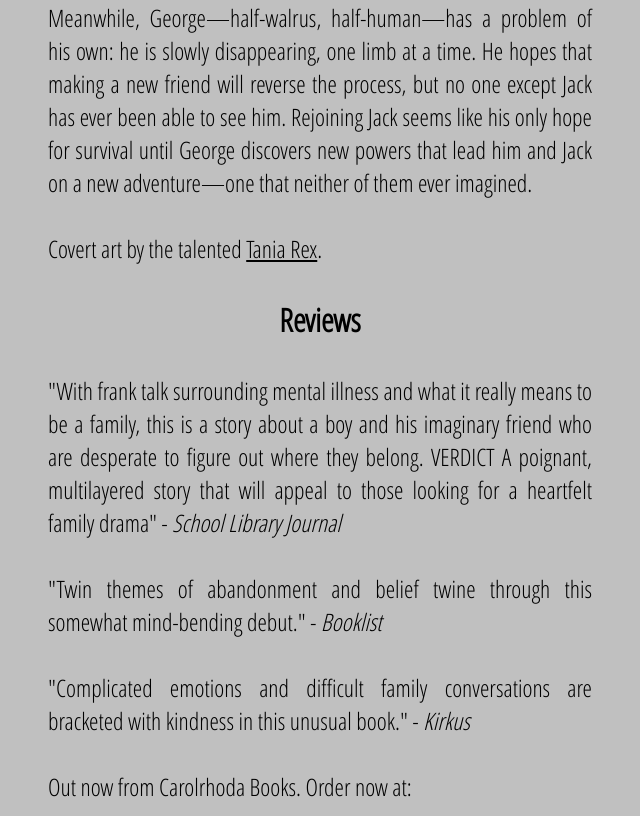
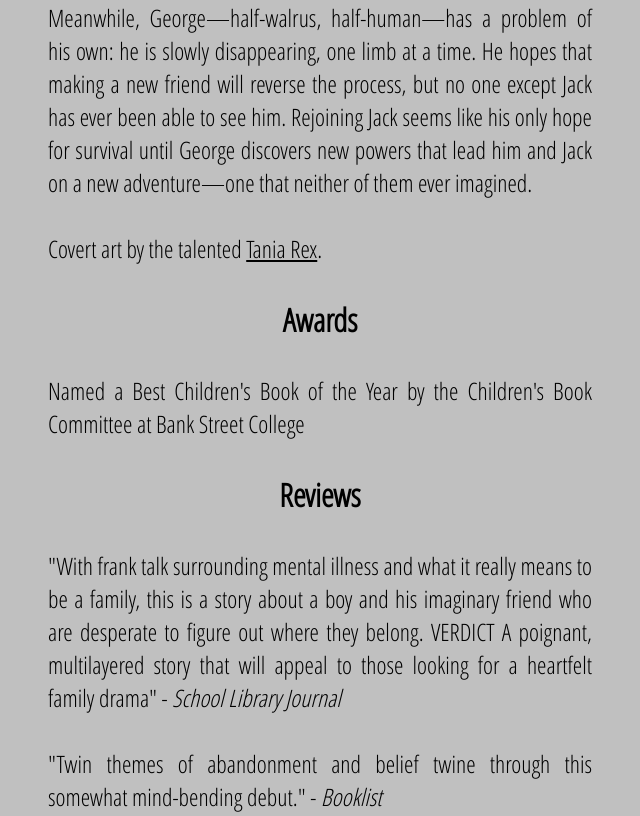
Before and after one commit to jmatejekmorris/jmatejekmorris.github.io, a plain HTML site: page my-ex-imaginary-friend.html in a window 1280 px wide. Shown: the part 698-1514 px from the top of the page, without its empty margins (544-1184 px from the left). Drawn offline with Linux system fonts and the light colour scheme.

Commit message:
imaginary: added awards section

```diff
--- a/my-ex-imaginary-friend.html
+++ b/my-ex-imaginary-friend.html
@@ -61,7 +61,9 @@
       Meanwhile, George&mdash;half-walrus, half-human&mdash;has a problem of his own: he is slowly disappearing, one limb at a time. He hopes that making a new friend will reverse the process, but no one except Jack has ever been able to see him. Rejoining Jack seems like his only hope for survival until George discovers new powers that lead him and Jack on a new adventure&mdash;one that neither of them ever imagined.
       <br><br>
       Covert art by the talented <a class="book-link" href="https://www.instagram.com/taniarex_illustration/?hl=en" target="_blank">Tania Rex</a>.
-
+      <br><br>
+      <div class="reviews-section-header">Awards</div><br>
+      Named a Best Children's Book of the Year by the Children's Book Committee at Bank Street College
       <br><br>
       <div class="reviews-section-header">Reviews</div><br>
       "With frank talk surrounding mental illness and what it really means to be a family, this is a story about a boy and his imaginary friend who are desperate to figure out where they belong. VERDICT A poignant, multilayered story that will appeal to those looking for a heartfelt family drama" - <i>School Library Journal</i>
```
